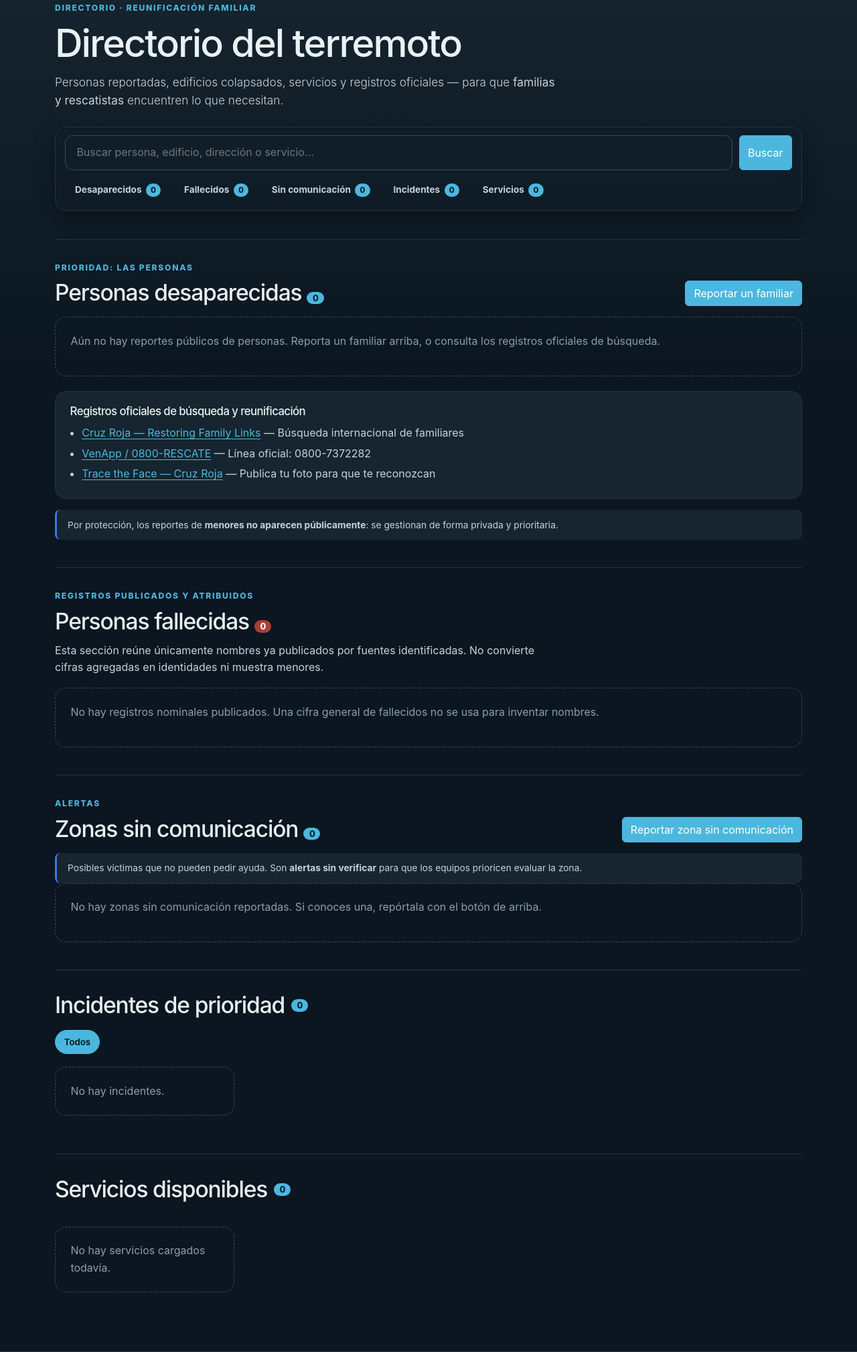
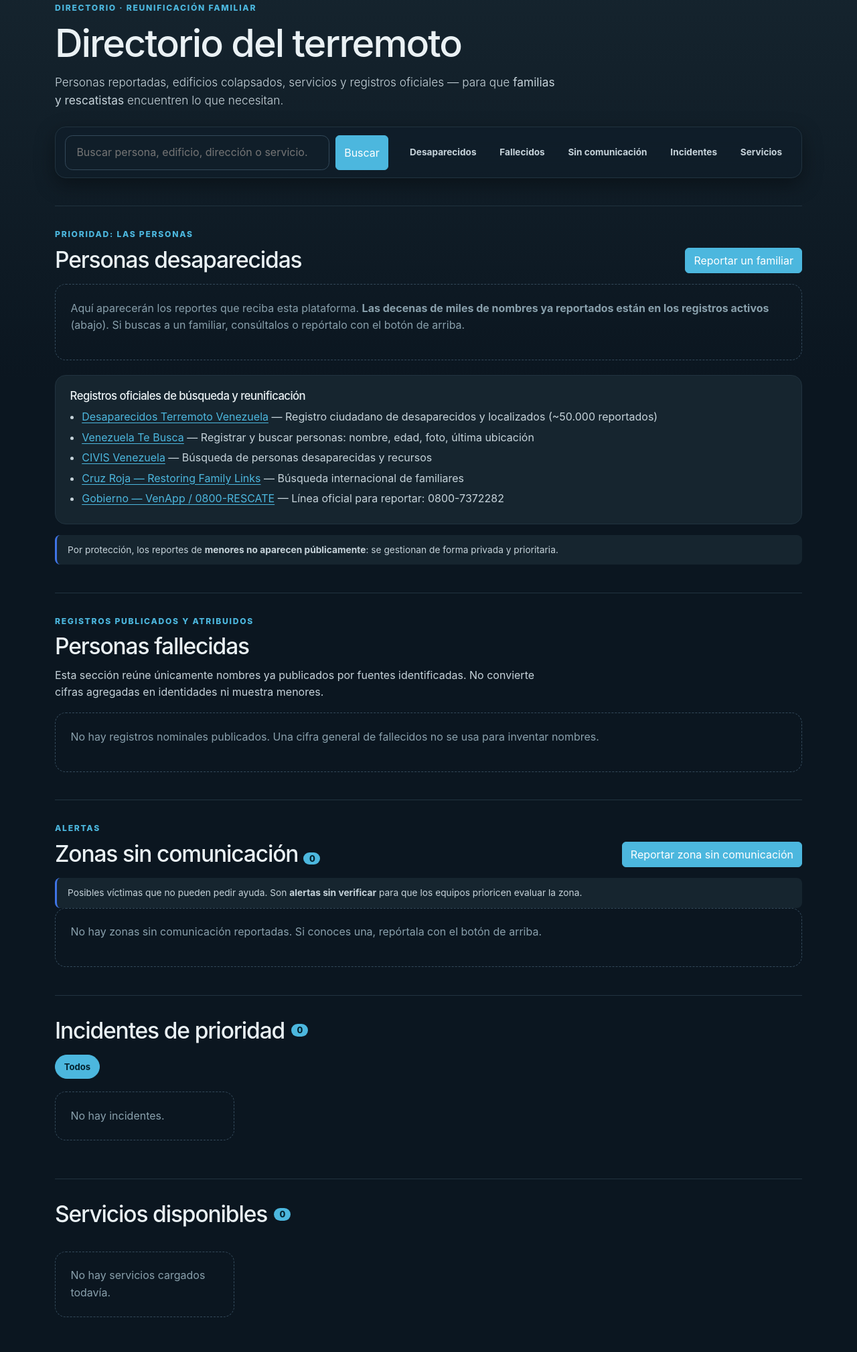
Before and after one commit to sibrianc/red-ayuda-venezuela, a Flask app: page /directorio in a window 1280 px wide. Shown: the part 194-2213 px from the top of the page at 67% size. Run offline with Flask 3, Linux system fonts and the light colour scheme; data that the repository does not hold is empty.

Commit message:
fix(directory): cifras reales y registros reales en vez de "0" engañosos
Las secciones sin fuente abierta (personas, fallecidos) ya no muestran "0
personas": muestran la cifra oficial real (50.000 desaparecidos, 1.430 fallecidos,
con fuente), el botón de reportar y enlaces a los registros REALES del evento
(Desaparecidos Terremoto Venezuela, Venezuela Te Busca, CIVIS, Cruz Roja, VenApp)
donde están los nombres. Badges de conteo ocultos cuando son 0. El conteo de
servicios muestra el total real (16.204) vía count_directory. Sin datos falsos.

Co-Authored-By: Claude Opus 4.8 <noreply@anthropic.com>

```diff
--- a/app/public/routes.py
+++ b/app/public/routes.py
@@ -5,6 +5,7 @@ from flask import render_template, request
 from app.public import bp
 from app.services.operational import (
     OFFICIAL_REGISTRIES,
+    count_directory,
     public_comms_zones,
     public_directory,
     public_incidents,
@@ -46,9 +47,13 @@ def directory():
     incidents = [i for i in all_incidents if not category or i["category"] == category]
     services = public_directory(q=q or None)
     comms = public_comms_zones(q or None)
+    situation = public_situation()
+    figures = {metric["key"]: metric for metric in situation}
     return render_template(
         "public/directory.html",
-        situation=public_situation(),
+        situation=situation,
+        figure_missing=figures.get("missing"),
+        figure_dead=figures.get("dead"),
         persons=persons,
         published_missing=published_missing,
         person_total=len(persons) + len(published_missing),
@@ -61,7 +66,7 @@ def directory():
         incident_total=len(incidents),
         services=services[:80],
         service_groups=_grouped(services),
-        service_total=len(services),
+        service_total=count_directory(q or None),
         registries=OFFICIAL_REGISTRIES,
         q=q,
         category=category,
--- a/app/services/operational.py
+++ b/app/services/operational.py
@@ -21,13 +21,26 @@ from app.models import (
 )
 
 # Registros oficiales de búsqueda y reunificación (referencia, no ingestión privada).
+# Registros REALES de búsqueda y reunificación de este evento (referencia, no ingestión
+# privada). Los nombres viven en estas plataformas; aquí solo enlazamos para que familias
+# y rescatistas lleguen a ellas. A las plataformas ciudadanas se enlaza por búsqueda
+# (evita fijar una URL no verificada que pueda cambiar o suplantarse).
 OFFICIAL_REGISTRIES = [
-    {"name": "Cruz Roja — Restoring Family Links", "detail": "Búsqueda internacional de familiares",
+    {"name": "Desaparecidos Terremoto Venezuela",
+     "detail": "Registro ciudadano de desaparecidos y localizados (~50.000 reportados)",
+     "url": "https://www.google.com/search?q=Desaparecidos+Terremoto+Venezuela"},
+    {"name": "Venezuela Te Busca",
+     "detail": "Registrar y buscar personas: nombre, edad, foto, última ubicación",
+     "url": "https://www.google.com/search?q=%22Venezuela+Te+Busca%22+desaparecidos"},
+    {"name": "CIVIS Venezuela",
+     "detail": "Búsqueda de personas desaparecidas y recursos",
+     "url": "https://www.google.com/search?q=CIVIS+Venezuela+desaparecidos+terremoto"},
+    {"name": "Cruz Roja — Restoring Family Links",
+     "detail": "Búsqueda internacional de familiares",
      "url": "https://familylinks.icrc.org/online-tracing"},
-    {"name": "VenApp / 0800-RESCATE", "detail": "Línea oficial: 0800-7372282",
-     "url": "https://www.vtv.gob.ve/"},
-    {"name": "Trace the Face — Cruz Roja", "detail": "Publica tu foto para que te reconozcan",
-     "url": "https://familylinks.icrc.org/"},
+    {"name": "Gobierno — VenApp / 0800-RESCATE",
+     "detail": "Línea oficial para reportar: 0800-7372282",
+     "url": "https://www.google.com/search?q=VenApp+0800+RESCATE+terremoto+Venezuela"},
 ]
 
 SITUATION_HEADLINE = [
@@ -232,6 +245,19 @@ def public_comms_zones(q: str | None = None, limit: int = 200) -> list[dict]:
     ]
 
 
+def count_directory(q: str | None = None) -> int:
+    """Total real de servicios (para el conteo del directorio, no limitado por display)."""
+    query = DirectoryEntry.query.filter(
+        DirectoryEntry.latitude.isnot(None), DirectoryEntry.longitude.isnot(None)
+    )
+    if q:
+        term = f"%{q}%"
+        query = query.filter(
+            or_(DirectoryEntry.name.ilike(term), DirectoryEntry.address_public.ilike(term))
+        )
+    return query.count()
+
+
 def public_situation() -> list[dict]:
     """Cifras titulares de magnitud: última por métrica, con fuente y verificación."""
     latest: dict[str, SituationMetric] = {}
--- a/app/static/css/main.css
+++ b/app/static/css/main.css
@@ -541,3 +541,5 @@ a.situation-source:hover,a.situation-source:focus { color:var(--brand); text-dec
 .dir-tabs a span { background:var(--brand); color:#04222e; border-radius:99px; padding:.05rem .45rem; font-size:.72rem; font-weight:850; }
 .dir-searchnote { margin:.7rem 0 0; color:var(--text-soft); font-size:.9rem; }
 .dir-section { scroll-margin-top:84px; }
+.dir-figure-context { margin:.35rem 0 0; color:var(--text-soft); font-size:.9rem; max-width:60ch; }
+.dir-figure-context strong { color:var(--ve-yellow); }
--- a/app/templates/public/directory.html
+++ b/app/templates/public/directory.html
@@ -29,11 +29,11 @@
         {% if q %}<a class="dir-clear" href="{{ url_for('public.directory') }}">Limpiar</a>{% endif %}
       </form>
       <nav class="dir-tabs" aria-label="Secciones del directorio">
-        <a href="#personas">Desaparecidos <span>{{ person_total }}</span></a>
-        <a href="#fallecidos">Fallecidos <span>{{ deceased_total }}</span></a>
-        <a href="#comunicacion">Sin comunicación <span>{{ comms_total }}</span></a>
-        <a href="#incidentes">Incidentes <span>{{ incident_total }}</span></a>
-        <a href="#servicios">Servicios <span>{{ service_total }}</span></a>
+        <a href="#personas">Desaparecidos{% if person_total %} <span>{{ person_total }}</span>{% endif %}</a>
+        <a href="#fallecidos">Fallecidos{% if deceased_total %} <span>{{ deceased_total }}</span>{% endif %}</a>
+        <a href="#comunicacion">Sin comunicación{% if comms_total %} <span>{{ comms_total }}</span>{% endif %}</a>
+        <a href="#incidentes">Incidentes{% if incident_total %} <span>{{ incident_total }}</span>{% endif %}</a>
+        <a href="#servicios">Servicios{% if service_total %} <span>{{ service_total }}</span>{% endif %}</a>
       </nav>
     </div>
     {% if q %}<p class="dir-searchnote">Resultados para «{{ q }}»: {{ person_total }} desaparecidos · {{ deceased_total }} fallecidos · {{ incident_total }} incidentes · {{ service_total }} servicios.</p>{% endif %}
@@ -42,7 +42,8 @@
       <div class="dir-section-head">
         <div>
           <p class="eyebrow">Prioridad: las personas</p>
-          <h2>Personas desaparecidas <span class="dir-count">{{ person_total }}</span></h2>
+          <h2>Personas desaparecidas{% if person_total %} <span class="dir-count">{{ person_total }}</span>{% endif %}</h2>
+          {% if figure_missing %}<p class="dir-figure-context">Cifra oficial reportada: <strong>{{ "{:,}".format(figure_missing.value).replace(",", ".") }}</strong> ({{ figure_missing.source_name }}). Los nombres están en los registros activos de abajo.</p>{% endif %}
         </div>
         <a class="btn btn-primary" href="{{ url_for('reports.missing_person') }}">Reportar un familiar</a>
       </div>
@@ -74,7 +75,7 @@
       </div>
       {% else %}
       <div class="dir-empty">
-        <p>Aún no hay reportes públicos de personas{% if q %} para «{{ q }}»{% endif %}. Reporta un familiar arriba, o consulta los registros oficiales de búsqueda.</p>
+        <p>Aquí aparecerán los reportes que reciba esta plataforma{% if q %} para «{{ q }}»{% endif %}. <strong>Las decenas de miles de nombres ya reportados están en los registros activos</strong> (abajo). Si buscas a un familiar, consúltalos o repórtalo con el botón de arriba.</p>
       </div>
       {% endif %}
 
@@ -93,7 +94,8 @@
       <div class="dir-section-head">
         <div>
           <p class="eyebrow">Registros publicados y atribuidos</p>
-          <h2>Personas fallecidas <span class="dir-count dir-count-deceased">{{ deceased_total }}</span></h2>
+          <h2>Personas fallecidas{% if deceased_total %} <span class="dir-count dir-count-deceased">{{ deceased_total }}</span>{% endif %}</h2>
+          {% if figure_dead %}<p class="dir-figure-context">Cifra oficial reportada: <strong>{{ "{:,}".format(figure_dead.value).replace(",", ".") }}</strong> ({{ figure_dead.source_name }}). Solo se listan nombres ya publicados por fuentes identificadas.</p>{% endif %}
         </div>
       </div>
       <p class="dir-section-intro">Esta sección reúne únicamente nombres ya publicados por fuentes identificadas. No convierte cifras agregadas en identidades ni muestra menores.</p>
```
Also changed, not shown: docs/seguimiento.md (+8 -2 lines).
